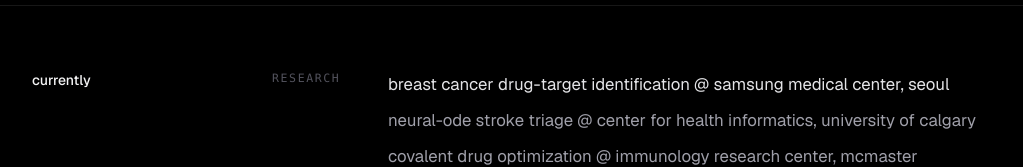
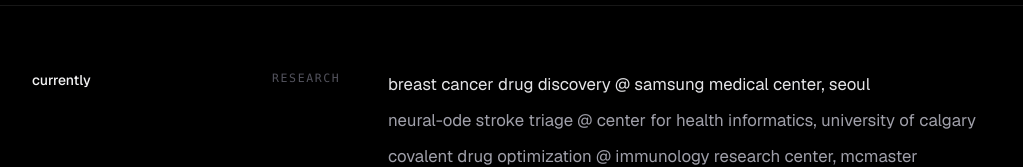
Before and after one commit to Brandon-Yoo/Website, a Next.js app: page / in a window 1280 px wide. Shown: the part 708-875 px from the top of the page, without its empty margins (128-1151 px from the left). Built offline with nearby package versions, Linux system fonts and the light colour scheme.

Commit message:
spell check

```diff
--- a/app/page.tsx
+++ b/app/page.tsx
@@ -36,7 +36,7 @@
   {
     label: "research",
     items: [
-      "breast cancer drug-target identification @ samsung medical center, seoul",
+      "breast cancer drug discovery @ samsung medical center, seoul",
       "neural-ode stroke triage @ center for health informatics, university of calgary",
       "covalent drug optimization @ immunology research center, mcmaster"
     ]
```
